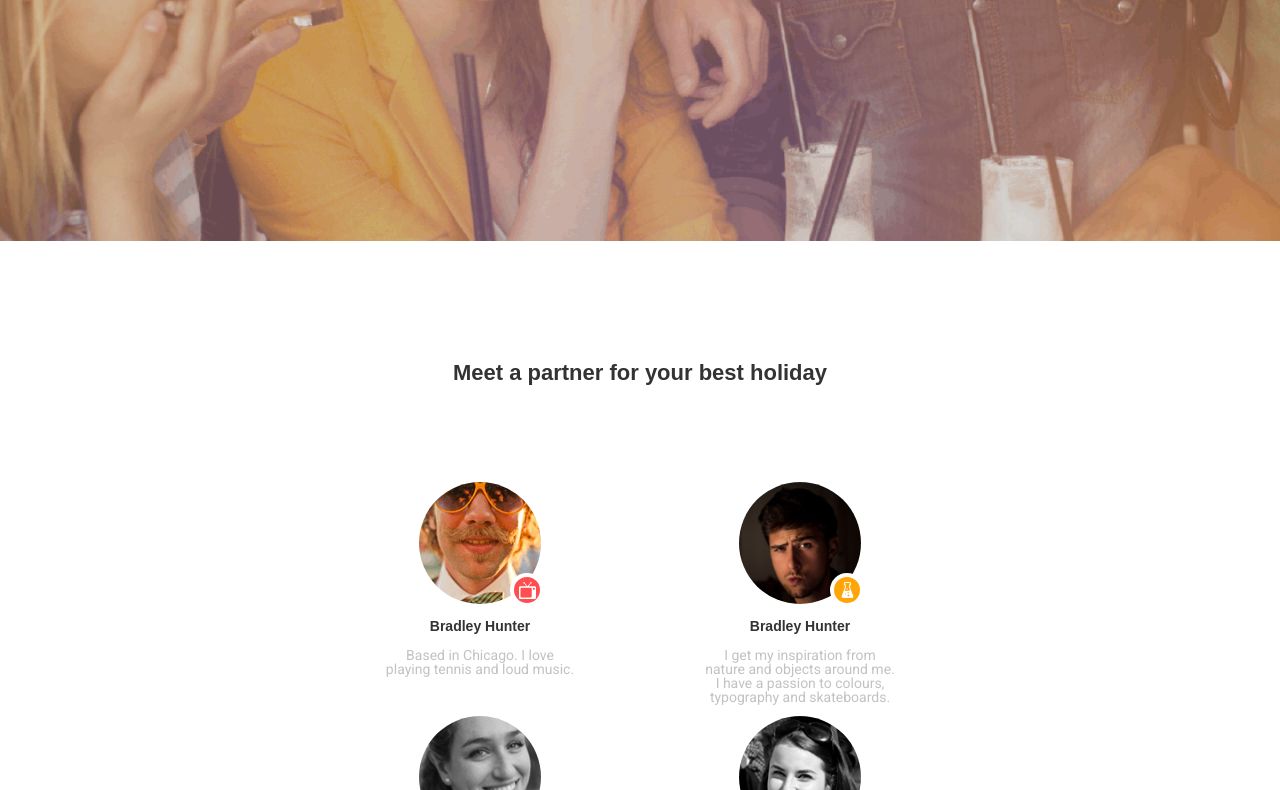
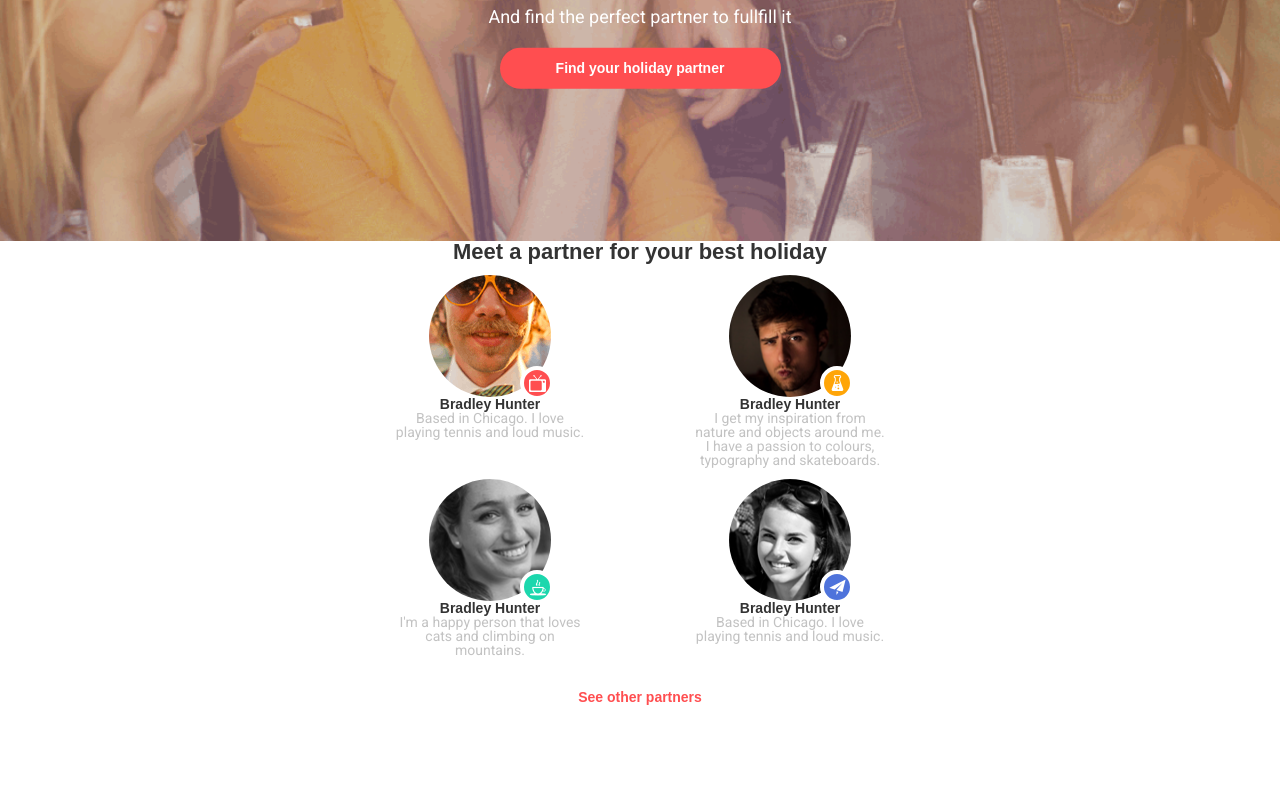
Before and after one commit to danikCF/goit-fe-course, a plain HTML site: page html-css/module-8/index.html in a window 1280 px wide. Shown: the part 559-1349 px from the top of the page. Drawn offline with Linux system fonts and the light colour scheme.

Commit message:
Module-8 Done

```diff
--- a/html-css/module-8/css/desktop.css
+++ b/html-css/module-8/css/desktop.css
@@ -27,11 +27,13 @@
         margin: auto;
         margin-top: 20px;
     }
+    .container2{
+        max-width: 1440px;
+    }
     .title2{
 
         min-width: 400px;
         margin: 0 auto;
-
     }
     .team__for-meet{
         display: flex;
--- a/html-css/module-8/css/mobile.css
+++ b/html-css/module-8/css/mobile.css
@@ -28,12 +28,14 @@ html {
 .header__container{
     padding: 20px 10px;
     width: 100%;
-    box-sizing: border-box;
     margin: auto;
 
 }
 .logo{
     display: block;
+    padding: 11px 19px 12px;
+    border: 3px solid transparent;
+    border-radius: 21px;
     margin-top: 115px;
     text-transform: uppercase;
     color: #fff;
@@ -41,6 +43,10 @@ html {
     font-weight: 700;
     text-decoration: none;
     font-family: 'Montserrat', sans-serif;
+    transition: border-color 0.35s;
+}
+.logo:hover{
+    border-color: #fff;
 }
 .nav__list {
     display: flex;
@@ -67,7 +73,6 @@ html {
     position: relative;
     min-height: 100vh;
     padding-bottom: 35px;
-    box-sizing: border-box;
 }
 .section__container{
     display: none;
@@ -85,7 +90,7 @@ html {
     display: block;
 
 }
-.section__wrap{
+.container{
     position: absolute;
     top: 70%;
     left: 0;
@@ -104,17 +109,18 @@ html {
     text-transform: uppercase;
     font-family: 'Montserrat', sans-serif;
     font-weight: 700;
+    margin-bottom: 20px;
 }
 
 .title__text {
     max-width: 217px;
     margin: 0 auto;
-    padding-top: 19px;
     color: #fff;
     font-size: 18px;
     line-height: 1.2;
     text-align: center;
     font-family: 'Roboto', sans-serif;
+    margin-bottom: 20px;
 }
 .title__link{
     display: flex;
@@ -126,18 +132,29 @@ html {
     color: #fff;
     font-size: 14px;
     font-weight: 700;
-    margin-top: 18px;
     margin-left: 20px;
     margin-right: 20px;
     text-decoration: none;
     font-family: 'Montserrat', sans-serif;
+    transition: border-color 0.35s;
+    max-width: 281px;
+    margin: auto;
+}
+.title__link:hover{
+    border-color: #fff;
 }
 
 .section2{
-    margin-top: 50px;
     min-height: 150vh;
     padding-bottom: 35px;
-    box-sizing: border-box;
+}
+.container2{
+    max-width: 290px;
+    margin: auto;
+    display: flex;
+    flex-direction: column;
+    align-items: center;
+    justify-content: space-between;
 }
 .title2{
     text-align: center;
@@ -148,16 +165,9 @@ html {
     font-family: 'Montserrat', sans-serif;
     font-weight: 700;
 }
-.container2{
-
-}
 .person{
     margin-top: 12px;
-    display: flex;
-    flex-direction: column;
-    flex-wrap: wrap;
-    align-items: center;
-
+    text-align: center;
 }
 .avatar{
     position: relative;
@@ -167,7 +177,7 @@ html {
     background-repeat: no-repeat;
     background-size: cover;
     border-radius: 50%;
-    background-image: url('../css/img/partner-2.png');
+    margin: auto;
 }
 .first{
     background-image: url('../css/img/partner-1.png');
@@ -263,7 +273,7 @@ html {
     display: flex;
     justify-content: center;
     padding: 11px 23px 12px;
-    border: 2px solid #ff4e50;
+    border: 2px solid #fff;
     border-radius: 22px;
     background-color: #fff;
     color: #ff4e50;
@@ -274,5 +284,10 @@ html {
     margin-right: 20px;
     text-decoration: none;
     font-family: 'Montserrat', sans-serif;
-
+    transition: border-color 0.35s;
+    max-width: 281px;
+    margin: auto;
 }
+.link__person:hover{
+    border-color: #ff4e50;
+}
--- a/html-css/module-8/css/tablet.css
+++ b/html-css/module-8/css/tablet.css
@@ -1,6 +1,6 @@
-@media (min-width: 1120px) {
+@media (min-width: 960px) {
     header.container{
-        max-width: 1110px;
+        max-width: 940px;
     }
     .header__inner{
         flex-direction: row;
@@ -11,10 +11,8 @@
         margin: 0;
     }
     .section2{
-        display: flex;
-        flex-direction: column;
-        justify-content: space-between;
         min-height: 100vh;
+        margin: auto;
     }
     .title__text{
         max-width: 477px;
@@ -23,9 +21,13 @@
         top: 50%;
     }
     .title__link{
-        max-width: 226px;
+        max-width: 281px;
         margin: auto;
         margin-top: 20px;
+    }
+    .container2{
+        max-width: 895px;
+        margin: auto;
     }
     .title2{
         min-width: 400px;
@@ -33,19 +35,27 @@
     .team__for-meet{
         display: flex;
         justify-content: center;
-        align-items: flex-start;
         flex-wrap: wrap;
         margin: auto;
-        margin-top: 16px;
-        width: 50%;
+    }
+    .person{
+        width: 300px;
     }
     .link__person{
         max-width: 226px;
         margin: auto;
         margin-top: 20px;
     }
-    .person{
-        width: 50%;
+    .name{
+        text-align: center;
+        margin: auto;
+    }
+    .summary{
+        margin: auto;
+    }
+    .avatar{
+        margin: auto;
+
     }
 
 }
--- a/html-css/module-8/index.html
+++ b/html-css/module-8/index.html
@@ -3,9 +3,9 @@
 <head>
     <meta charset="UTF-8">
     <meta name="viewport" content="width=device-width, initial-scale=1">
+    <link href="https://fonts.googleapis.com/css?family=Roboto&display=swap" rel="stylesheet">
     <link href="./css/style.css" rel="stylesheet">
     <link href="./css/reset.css" rel="stylesheet">
-    <link href="https://fonts.googleapis.com/css?family=Roboto&display=swap" rel="stylesheet">
     <title>Homework#8</title>
 </head>
 <body>
@@ -36,7 +36,7 @@
         <section class="section">
             <div class="section__container active"></div>
                 <div class="section__container"></div>
-                   <div class="section__wrap">
+                   <div class="container">
         <h2 class="title">
             Share your holiday dreams
         </h2>
@@ -46,12 +46,14 @@
         <a class="title__link" href="">
             Find your holiday partner
         </a>
+                   </div>
+                </div>
         </section>
         <section class="section2">
+            <div class="container2">
             <h2 class="title2">
                 Meet a partner for your best holiday
             </h2>
-            <div class="container2">
             <ul class="team__for-meet">
                 <li class="person">
                     <figure class="avatar first"></figure>
@@ -93,10 +95,10 @@
                 </li>
 
             </ul>
-        </div>
             <a class="link__person" href="">
                 See other partners
             </a>
+        </div>
         </section>
     </main>
 
```
Also changed, not shown: html-css/module-8/image/partner-1.png (added), html-css/module-8/image/partner-2.png (added), html-css/module-8/image/partner-3.png (added), html-css/module-8/image/partner-4.png (added).
